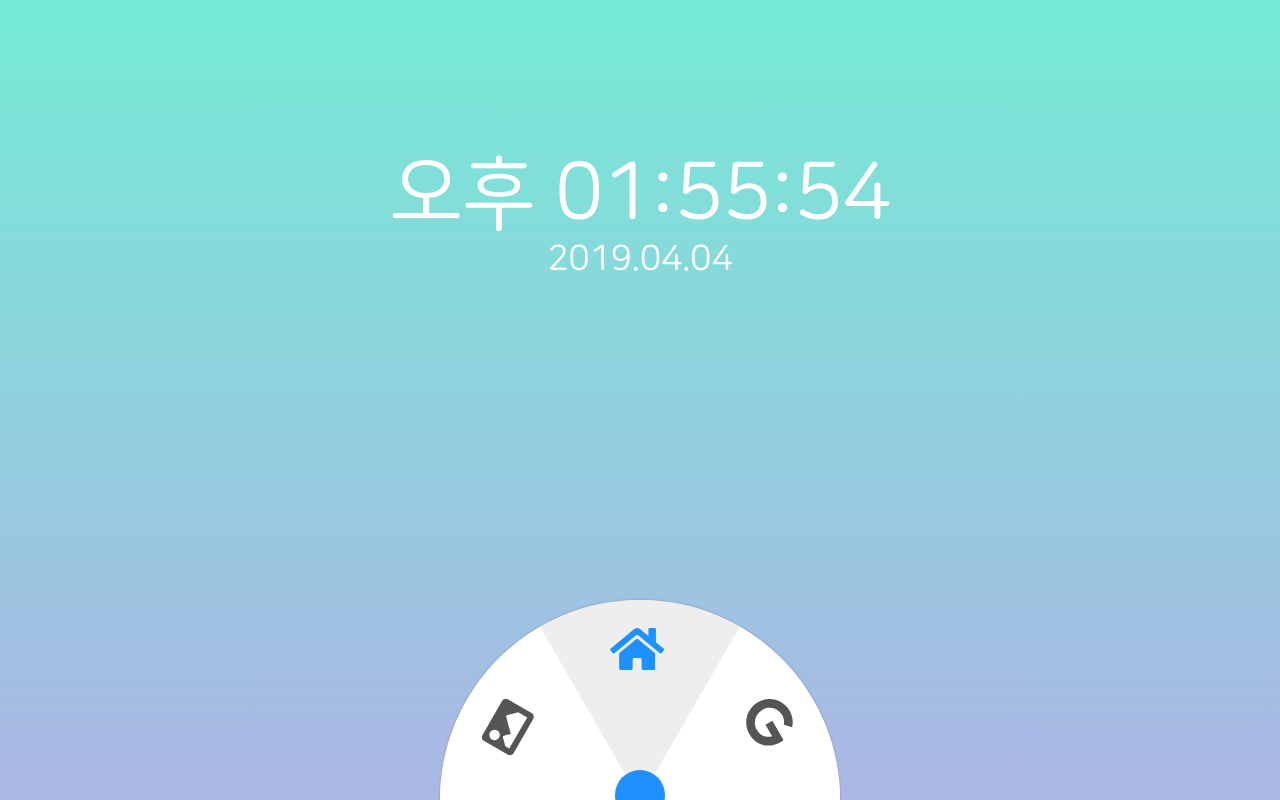
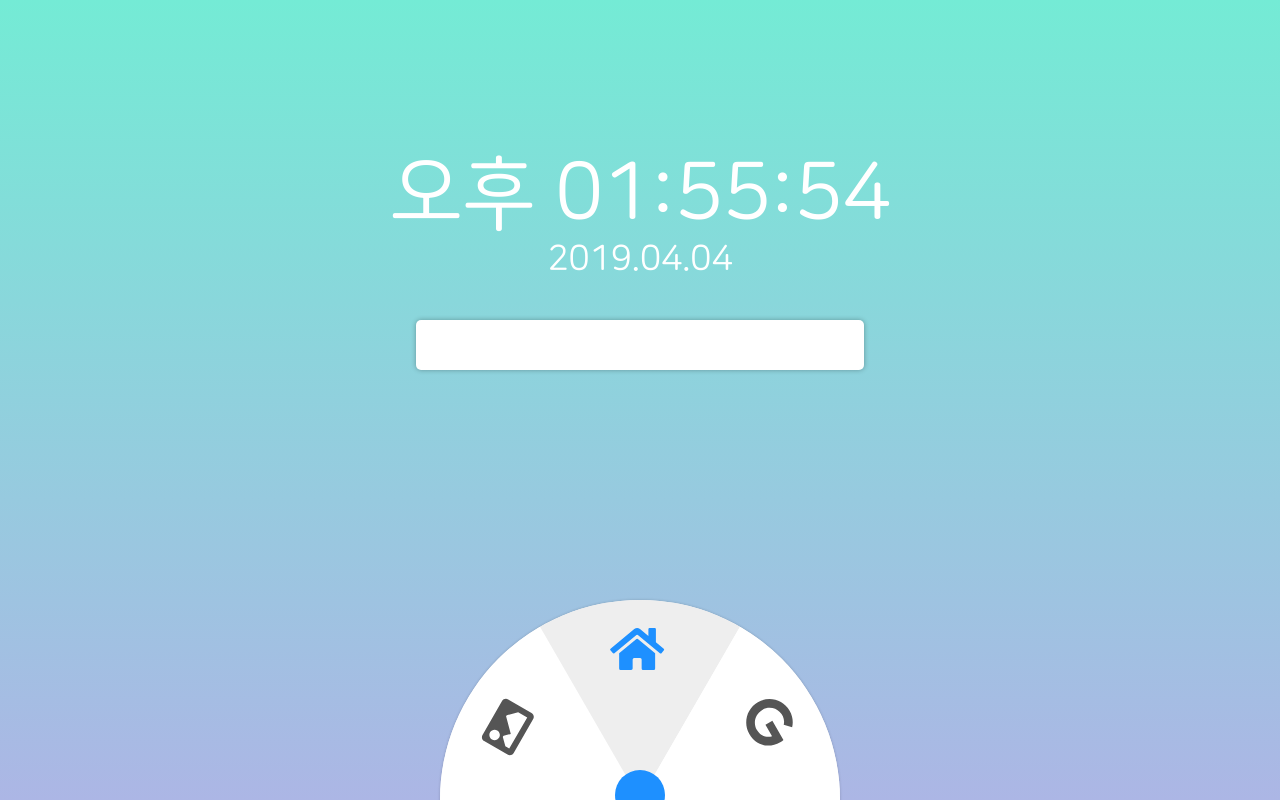
Before and after one commit to leegeunhyeok/simple-home, a Vue app: page / in a window 1280 px wide. Built offline with nearby package versions, Linux system fonts and the light colour scheme.

Commit message:
ADD: SearchArea

```diff
--- a/src/App.vue
+++ b/src/App.vue
@@ -2,6 +2,7 @@
   <transition name="slide" mode="out-in">
     <div id="app" ref="app">
       <ClockView/>
+      <SearchArea v-if="state.search"/>
       <SettingModal v-if="modalShow"
         @onOpenColorPicker="onOpenColorPicker($event)"
         @onCloseModal="onCloseModal"
@@ -16,13 +17,15 @@ import { mapState } from 'vuex'
 import ClockView from '@/components/ClockView'
 import CirclePanel from '@/components/CirclePanel'
 import SettingModal from '@/components/SettingModal'
+import SearchArea from '@/components/SearchArea'
 
 export default {
   name: 'app',
   components: {
     ClockView,
     CirclePanel,
-    SettingModal
+    SettingModal,
+    SearchArea
   },
   data () {
     return {
--- /dev/null
+++ b/src/components/SearchArea.vue
@@ -0,0 +1,76 @@
+<template>
+  <div id="search-area" ref="search">
+    <input v-model="text"
+      @click.stop=""
+      @mousemove.stop=""
+      @keydown.enter="search"
+    >
+  </div>
+</template>
+
+<script>
+import { mapState } from 'vuex'
+
+export default {
+  name: 'search-area',
+  data () {
+    return {
+      text: ''
+    }
+  },
+  computed: mapState({
+    margin: state => state.searchMargin,
+    newTab: state => state.newTab
+  }),
+  mounted () {
+    this.$refs.search.style.marginTop = `${this.margin}px`
+  },
+  methods: {
+    /**
+     * @description Google search
+     */
+    search () {
+      if (this.text) {
+        let url = `https://www.google.com/search?q=${this.text}`
+        if (this.newTab) {
+          window.open(url, '_blank')
+        } else {
+          location.href = url
+        }
+      }
+    }
+  }
+}
+</script>
+
+<style lang="scss">
+
+#search-area {
+  position: absolute;
+  width: 100%;
+  left: 50%;
+  text-align: center;
+  -webkit-transform: translateX(-50%);
+     -moz-transform: translateX(-50%);
+       -o-transform: translateX(-50%);
+          transform: translateX(-50%);
+
+  input {
+    padding: 1rem 2rem;
+    font-size: 1rem;
+
+
+    @media only screen and (min-width: 320px) {
+      width: 80%;
+    }
+
+    @media only screen and (min-width: 768px) {
+      width: 50%;
+    }
+
+    @media only screen and (min-width: 1224px) {
+      width: 35%;
+    }
+  }
+}
+</style>
--- a/src/data/default.js
+++ b/src/data/default.js
@@ -17,6 +17,8 @@ const _data = {
     clockMargin: 150,
     apm: true,
     date: true,
+    search: true,
+    searchMargin: 320,
     showAlt: true,
     newTab: false,
     speed: 2,
```
